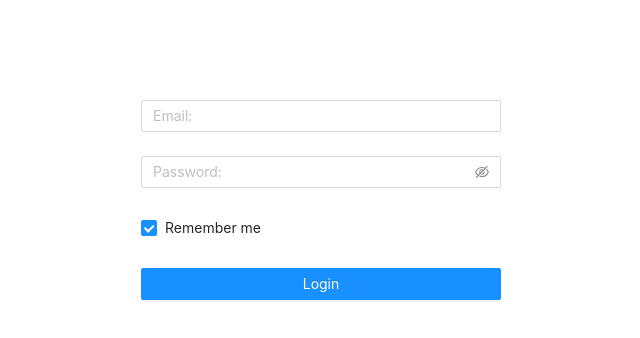
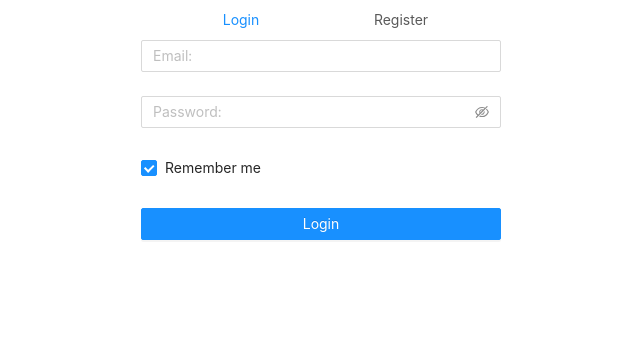
Before and after one commit to aldy97/Budget-Planner, a React (Create React App) app in the folder client/: page / in a window 1280 px wide. Shown: the top 338 px of the page, without its empty margins (319-959 px from the left). Built offline with nearby package versions, Linux system fonts and the light colour scheme.

Commit message:
finsihed loginpage layout

```diff
--- a/client/src/components/LoginForm.tsx
+++ b/client/src/components/Login/LoginForm.tsx
@@ -2,9 +2,8 @@ import React, { useState } from "react";
 import styled from "styled-components";
 import { Form, Input, Button, Checkbox } from "antd";
 
-const StyledForm = styled(Form)`
+export const StyledForm = styled(Form)`
   width: 360px;
-  margin-top: 100px;
   margin-left: auto;
   margin-right: auto;
 `;
--- /dev/null
+++ b/client/src/components/Login/LoginRegToggler.tsx
@@ -0,0 +1,62 @@
+import React from "react";
+import { COLORS } from "../../utils/constants";
+import styled from "styled-components";
+
+interface Toggler {
+  atLogin: boolean;
+  toogle: () => void;
+}
+
+interface ItemProps {
+  highlighted?: boolean;
+}
+
+const StyledToggler = styled.div`
+  width: 320px;
+  height: 40px;
+  line-height: 40px;
+  margin-left: auto;
+  margin-right: auto;
+  text-align: center;
+  display: flex;
+`;
+
+const StyledItem = styled.span<ItemProps>`
+  flex: 1;
+  color: ${props =>
+    props.highlighted ? COLORS.THEMEBLUE : COLORS.UNSELECTEDOPTION};
+  cursor: pointer;
+  -webkit-touch-callout: none;
+  -webkit-user-select: none;
+  -khtml-user-select: none;
+  -moz-user-select: none;
+  -ms-user-select: none;
+  user-select: none;
+`;
+
+function LoginRegToggler({ atLogin, toogle }: Toggler) {
+  const handleLoginClick = () => {
+    if (!atLogin) {
+      toogle();
+    }
+  };
+
+  const handleRegisterClick = () => {
+    if (atLogin) {
+      toogle();
+    }
+  };
+
+  return (
+    <StyledToggler>
+      <StyledItem onClick={handleLoginClick} highlighted={atLogin}>
+        Login
+      </StyledItem>
+      <StyledItem onClick={handleRegisterClick} highlighted={!atLogin}>
+        Register
+      </StyledItem>
+    </StyledToggler>
+  );
+}
+
+export default LoginRegToggler;
--- /dev/null
+++ b/client/src/components/Login/RegisterForm.tsx
@@ -0,0 +1,59 @@
+import React from "react";
+import { StyledForm } from "./LoginForm";
+import { Form, Input, Button, Checkbox } from "antd";
+
+function RegisterFrom() {
+  const onFinish = (values: any) => {
+    console.log("Success:", values);
+  };
+
+  const onFinishFailed = (errorInfo: any) => {
+    console.log("Failed:", errorInfo);
+  };
+
+  const handleRegisterBtnClick = () => {
+    console.log("test");
+  };
+
+  return (
+    <StyledForm
+      name="basic"
+      initialValues={{ remember: true }}
+      onFinish={onFinish}
+      onFinishFailed={onFinishFailed}
+    >
+      <Form.Item rules={[{ required: true, message: "Please input your email!" }]}>
+        <Input placeholder="Email:" />
+      </Form.Item>
+
+      <Form.Item rules={[{ required: true, message: "Please input your name!" }]}>
+        <Input placeholder="Name:" />
+      </Form.Item>
+
+      <Form.Item
+        rules={[{ required: true, message: "Please enter your password!" }]}
+      >
+        <Input.Password placeholder="Password:" />
+      </Form.Item>
+
+      <Form.Item
+        rules={[{ required: true, message: "Please enter your password!" }]}
+      >
+        <Input.Password placeholder="Confirm password:" />
+      </Form.Item>
+
+      <Form.Item>
+        <Button
+          style={{ width: 360 }}
+          type="primary"
+          htmlType="submit"
+          onClick={handleRegisterBtnClick}
+        >
+          Register
+        </Button>
+      </Form.Item>
+    </StyledForm>
+  );
+}
+
+export default RegisterFrom;
--- a/client/src/pages/Login.tsx
+++ b/client/src/pages/Login.tsx
@@ -1,11 +1,24 @@
-import React from "react";
-import LoginForm from "../components/LoginForm";
+import React, { useState } from "react";
+import LoginRegToggler from "../components/Login/LoginRegToggler";
+import LoginForm from "../components/Login/LoginForm";
+import RegisterFrom from "../components/Login/RegisterForm";
 
 function Login() {
+  const [isAtLogin, setIsAtLogin] = useState<boolean>(true);
+  const toogle = () => {
+    if (isAtLogin) {
+      setIsAtLogin(false);
+    } else {
+      setIsAtLogin(true);
+    }
+  };
+
   return (
-    <div>
-      <LoginForm></LoginForm>
-    </div>
+    <>
+      <LoginRegToggler atLogin={isAtLogin} toogle={toogle}></LoginRegToggler>
+      {isAtLogin && <LoginForm></LoginForm>}
+      {!isAtLogin && <RegisterFrom></RegisterFrom>}
+    </>
   );
 }
 
--- a/client/src/utils/constants.ts
+++ b/client/src/utils/constants.ts
@@ -1 +1,6 @@
 export const API_URL = "http://localhost:7001";
+
+export const COLORS = {
+  THEMEBLUE: "#1890ff",
+  UNSELECTEDOPTION: "#000000a6",
+};
```
